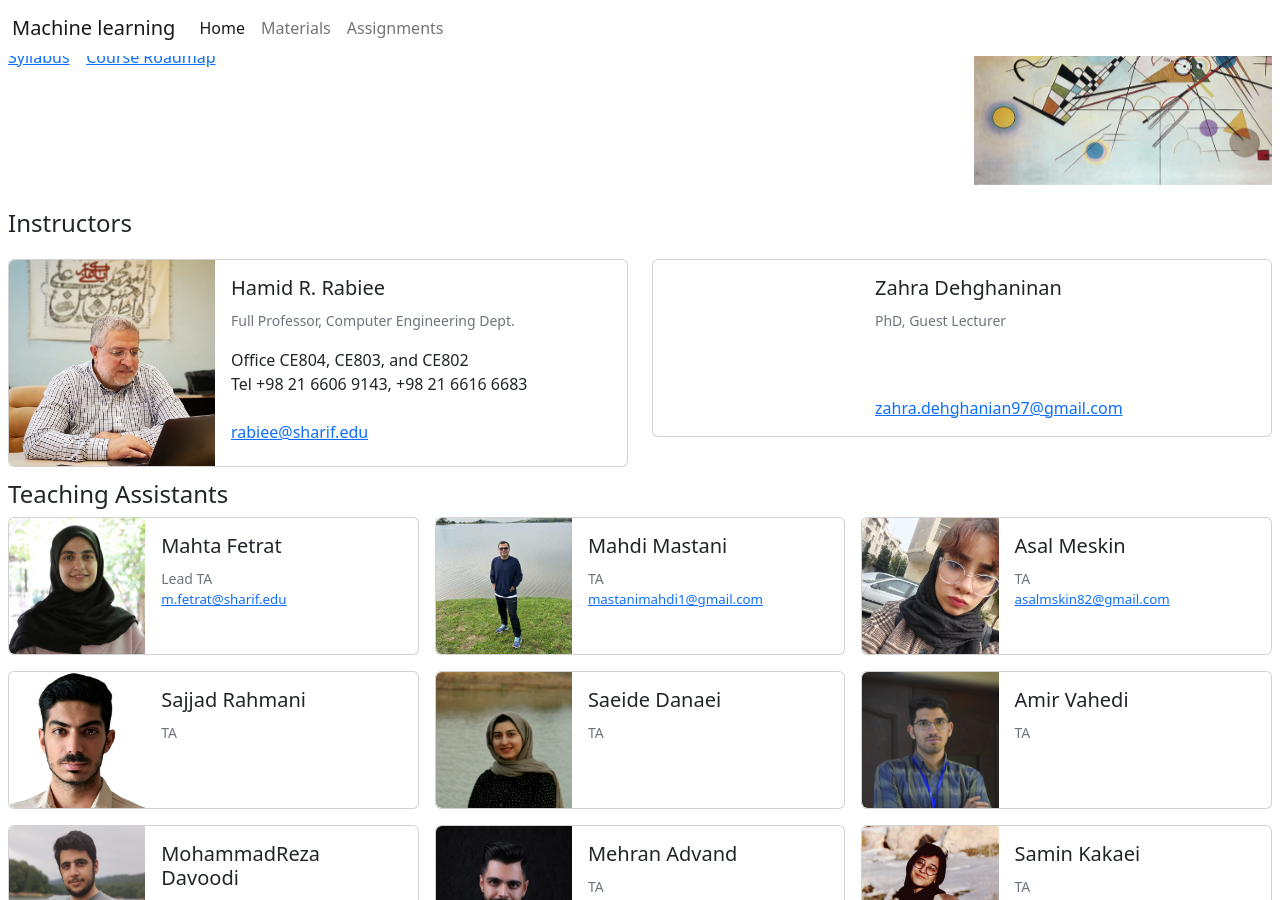
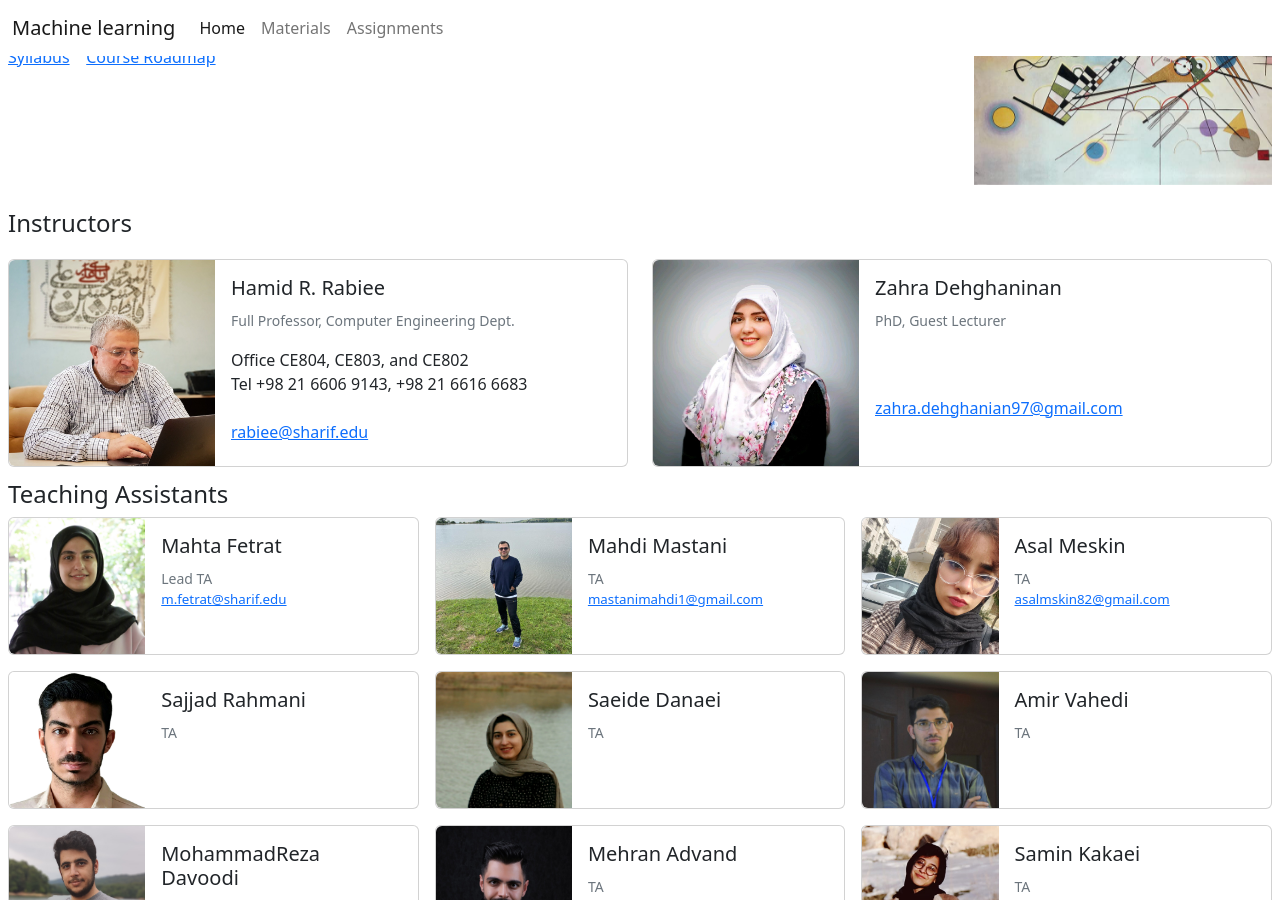
Before and after one commit to ml-sut/ml-sut.github.io, a Jekyll site: the page built from index.html, in a window 1280 px wide and 900 px high, scrolled down 305 px. Built offline with Jekyll 4.4.1, drawn with Linux system fonts in a browser that asks for light colours.

Commit message:
Update instructors.yml

```diff
--- a/_data/instructors.yml
+++ b/_data/instructors.yml
@@ -8,6 +8,6 @@
 - name: Zahra Dehghaninan
   subtitle: PhD, Guest Lecturer
   email: zahra.dehghanian97@gmail.com
-#  img: assets/images/instructors/dehghanian.jpg
+  img: assets/images/instructors/dehghaninan.jpg
 #  detail: >
 #    Office CE803 and CE802 <br>
```
